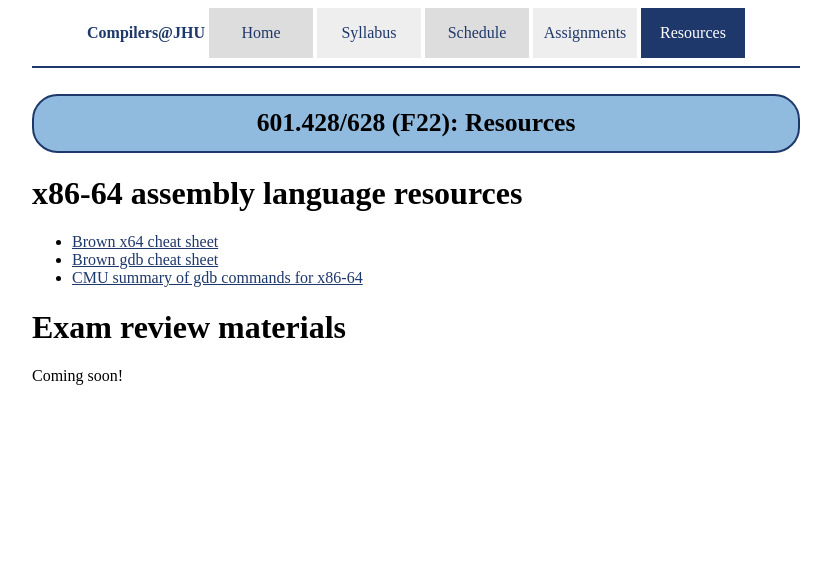
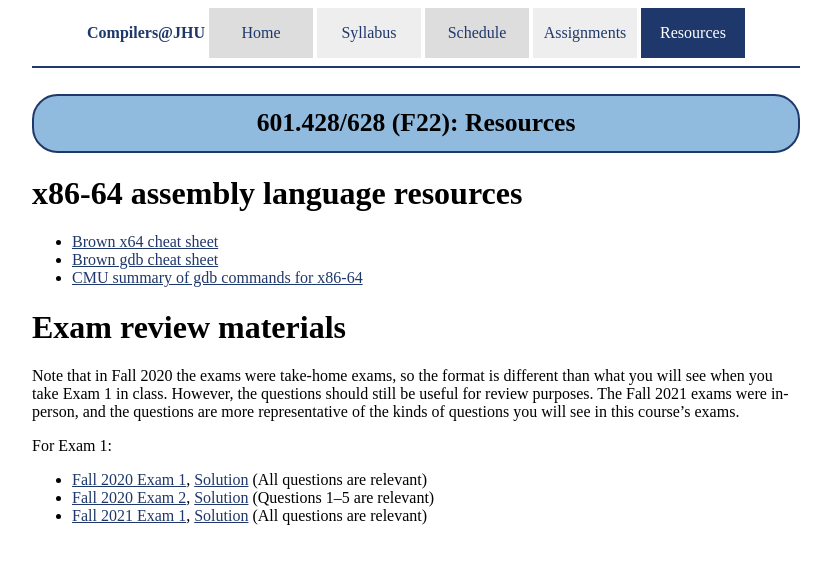
Before and after one commit to jhucompilers/fall2022, a Jekyll site: the page built from resources.md, in a window 1280 px wide. Shown: the top 564 px of the page, without its empty margins (224-1055 px from the left). Built offline with Jekyll 4.4.1, drawn with Linux system fonts in a browser that asks for light colours.

Commit message:
exam 1 on oct 5, review materials

```diff
--- a/resources.md
+++ b/resources.md
@@ -12,19 +12,19 @@ category: "resources"
 
 # Exam review materials
 
-Coming soon!
-
-<!--
-Note that in Fall 2020 the exams were take-home, but this semester (Fall 2021)
-the exams will be in class.  So, the format of the exams you will take may
-be somewhat different.  However, the Fall 2020 exams are still a good way
-for you to review the topics.
+Note that in Fall 2020 the exams were take-home exams, so the format is
+different than what you will see when you take Exam 1 in class.
+However, the questions should still be useful for review purposes.
+The Fall 2021 exams were in-person, and the questions are more representative
+of the kinds of questions you will see in this course's exams.
 
 For Exam 1:
 
 * [Fall 2020 Exam 1](resources/exam01-628.pdf), [Solution](resources/exam01_soln.pdf) (All questions are relevant)
 * [Fall 2020 Exam 2](resources/exam02-628.pdf), [Solution](resources/exam02_soln.pdf) (Questions 1–5 are relevant)
+* [Fall 2021 Exam 1](resources/exam01-fall2021.pdf), [Solution](resources/exam01-fall2021-solution.pdf) (All questions are relevant)
 
+<!--
 For Exam 2:
 
 * [Fall 2020 Exam 2](resources/exam02-628.pdf), [Solution](resources/exam02_soln.pdf) (Question 6 is relevant)
--- a/schedule.csv
+++ b/schedule.csv
@@ -10,7 +10,7 @@ Sep 21,"Lexical analyzer generators, lex/flex",lectures/lecture07-public.pdf,,"E
 Sep 26,"Parser generators, yacc/bison",lectures/lecture08-public.pdf,,"F&amp;B Chapter 3","[A2](assign/assign02.html) MS1 due"
 Sep 28,"LL(1) parsing",lectures/lecture09-public.pdf,,"EaC 3.3",
 Oct 3,"Bottom-up parsing, Exam 1 review",lectures/lecture10-public.pdf,,"EaC 4.1–4.4","[A2](assign/assign02.html) MS2 due"
-Oct 5,"<span class='tentative'>Exam 1</span>",,,,,
+Oct 5,"Exam 1",,,,,
 Oct 10,"<span class='tentative'>Context-sensitive analysis, attribute grammars</span>",,,
 Oct 12,"<span class='tentative'>Compiler project intro, ASTs and symbol tables</span>",,,,,
 Oct 17,"<span class='tentative'>Intermediate representations</span>",,,"<span class='tentative'>EaC 5.1–5.5</span>"
--- a/schedule.md
+++ b/schedule.md
@@ -38,7 +38,7 @@ Sep 21 | [Lexical analyzer generators, lex/flex](lectures/lecture07-public.pdf)
 Sep 26 | [Parser generators, yacc/bison](lectures/lecture08-public.pdf) | F&amp;B Chapter 3 | [A2](assign/assign02.html) MS1 due
 Sep 28 | [LL(1) parsing](lectures/lecture09-public.pdf) | EaC 3.3 |
 Oct 3 | [Bottom-up parsing, Exam 1 review](lectures/lecture10-public.pdf) | EaC 4.1–4.4 | [A2](assign/assign02.html) MS2 due
-Oct 5 | <span class='tentative'>Exam 1</span> |  |
+Oct 5 | Exam 1 |  |
 Oct 10 | <span class='tentative'>Context-sensitive analysis, attribute grammars</span> |  |
 Oct 12 | <span class='tentative'>Compiler project intro, ASTs and symbol tables</span> |  |
 Oct 17 | <span class='tentative'>Intermediate representations</span> | <span class='tentative'>EaC 5.1–5.5</span> |
```
Also changed, not shown: index.md (+2 -0 lines), 2 other files.
